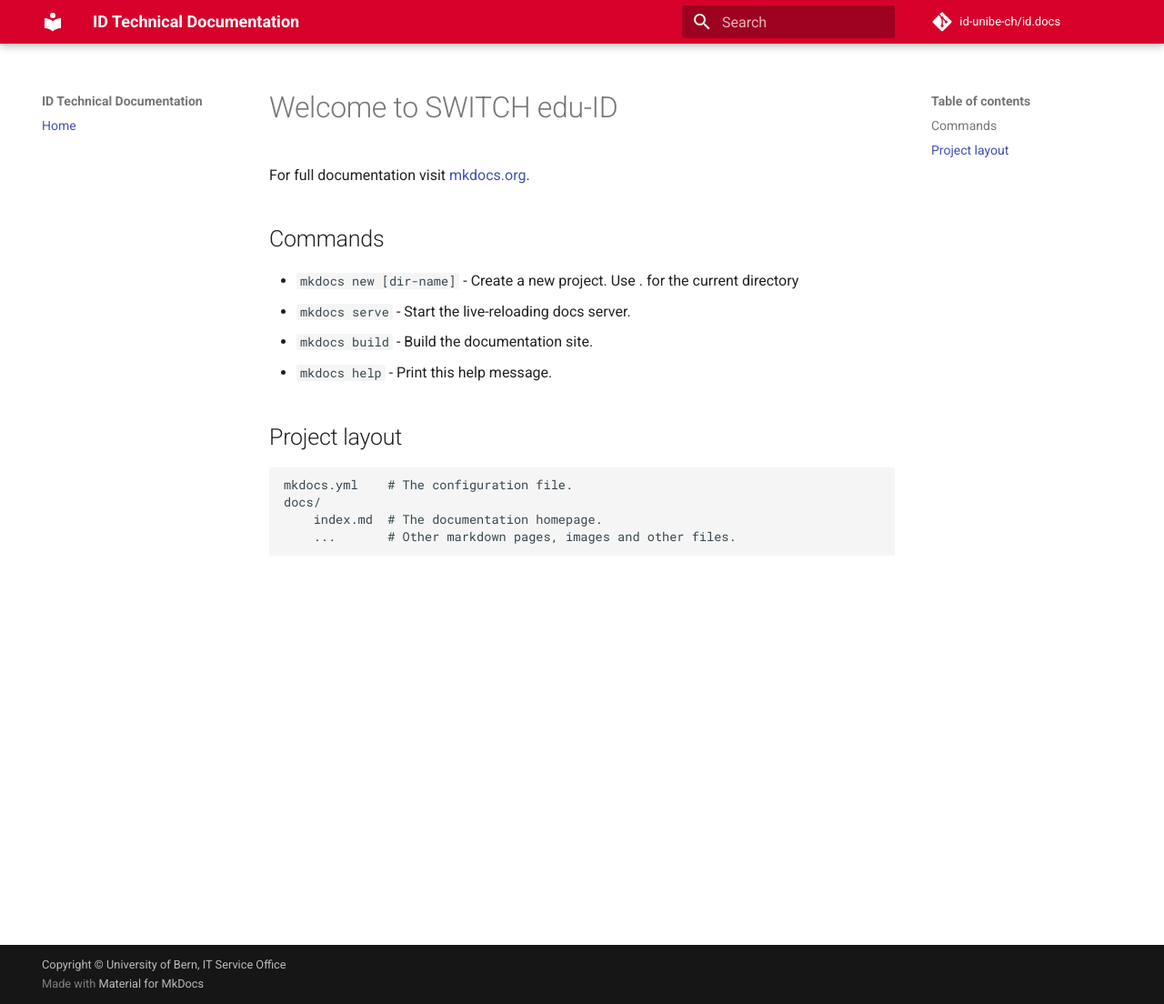
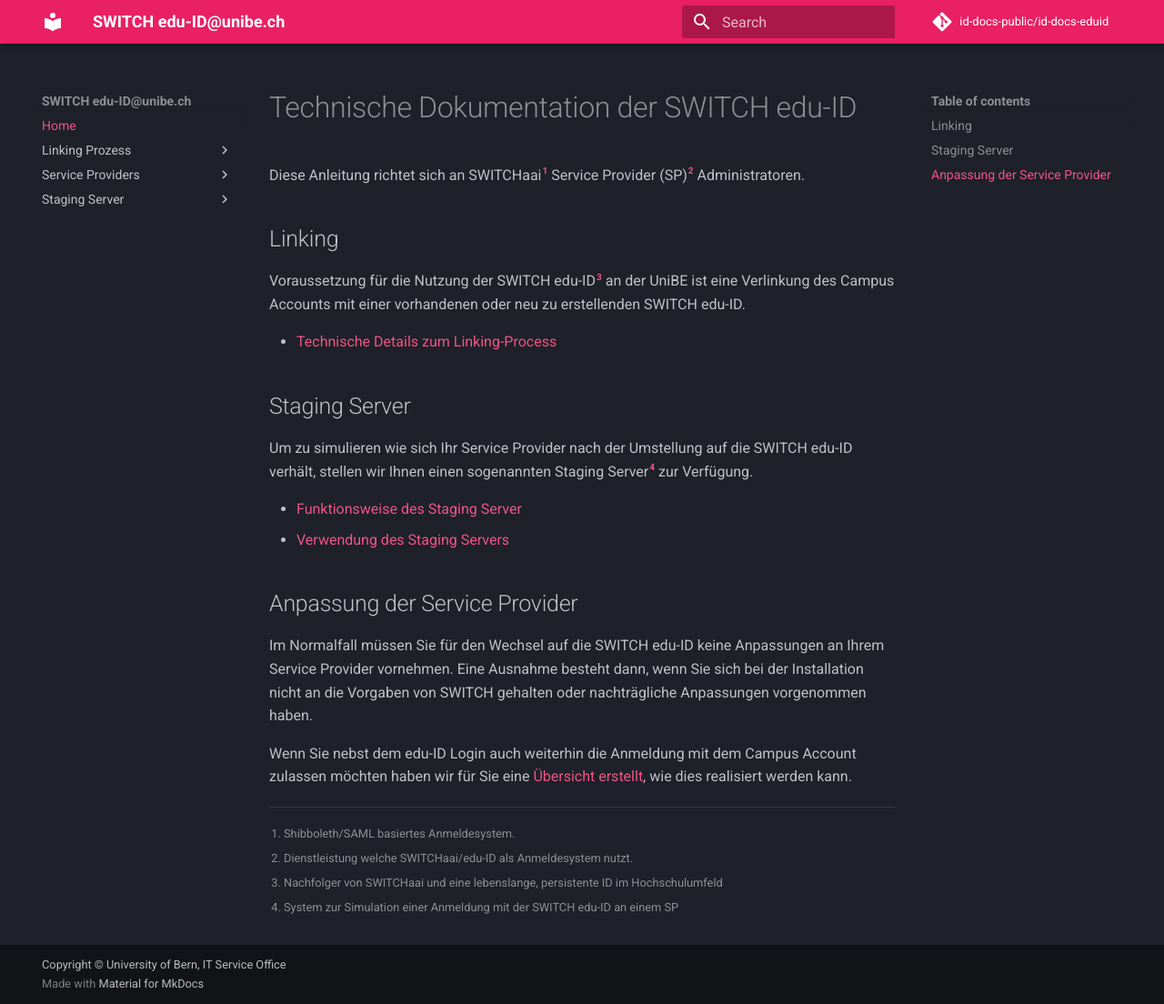
Before and after one commit to idci-unibe-ch/docs-eduid, an MkDocs documentation site: the page built from docs/index.md, in a window 1280 px wide and 1104 px high. Shown: the whole window at 91% size. Built offline with MkDocs 1.6.1 and Material for MkDocs 9.7.7, drawn with Linux system fonts in a browser that asks for light colours; comment, search, counter and statistics services are not loaded.

Commit message:
(story): Updated settings and added several pages

```diff
--- a/docs/index.md
+++ b/docs/index.md
@@ -1,17 +1,25 @@
-# Welcome to SWITCH edu-ID
+# Technische Dokumentation der SWITCH edu-ID
 
-For full documentation visit [mkdocs.org](https://mkdocs.org).
+Diese Anleitung richtet sich an SWITCHaai[^1] Service Provider (SP)[^2] Administratoren.
 
-## Commands
+## Linking
+Voraussetzung für die Nutzung der SWITCH edu-ID[^3] an der UniBE ist eine Verlinkung des Campus Accounts mit einer vorhandenen oder neu zu erstellenden SWITCH edu-ID.
 
-* `mkdocs new [dir-name]` - Create a new project. Use . for the current directory
-* `mkdocs serve` - Start the live-reloading docs server.
-* `mkdocs build` - Build the documentation site.
-* `mkdocs help` - Print this help message.
+* [Technische Details zum Linking-Process](./linking/aai-api.md)
 
-## Project layout
+## Staging Server
+Um zu simulieren wie sich Ihr Service Provider nach der Umstellung auf die SWITCH edu-ID verhält, stellen wir Ihnen einen sogenannten Staging Server[^4] zur Verfügung.
 
-    mkdocs.yml    # The configuration file.
-    docs/
-        index.md  # The documentation homepage.
-        ...       # Other markdown pages, images and other files.
+* [Funktionsweise des Staging Server](./staging-server/how-it-works.md)
+* [Verwendung des Staging Servers](./staging-server/how-to-use.md)
+
+## Anpassung der Service Provider
+Im Normalfall müssen Sie für den Wechsel auf die SWITCH edu-ID keine Anpassungen an Ihrem Service Provider vornehmen.
+Eine Ausnahme besteht dann, wenn Sie sich bei der Installation nicht an die Vorgaben von SWITCH gehalten oder nachträgliche Anpassungen vorgenommen haben.
+
+Wenn Sie nebst dem edu-ID Login auch weiterhin die Anmeldung mit dem Campus Account zulassen möchten haben wir für Sie eine [Übersicht erstellt](./service-provider/hybrid-login.md), wie dies realisiert werden kann.
+
+[^1]: Shibboleth/SAML basiertes Anmeldesystem.
+[^2]: Dienstleistung welche SWITCHaai/edu-ID als Anmeldesystem nutzt.
+[^3]: Nachfolger von SWITCHaai und eine lebenslange, persistente ID im Hochschulumfeld
+[^4]: System zur Simulation einer Anmeldung mit der SWITCH edu-ID an einem SP
--- a/docs/stylesheets/unibe.css
+++ b/docs/stylesheets/unibe.css
@@ -1,4 +1,4 @@
-.md-header {
+/* .md-header {
     background-color: #d6002b;
 }
 
@@ -16,7 +16,7 @@
     .md-search__input:hover {
         background-color: rgba(0, 0, 0, 0.452)
     }
-}
+} */
 
 .md-typeset img {
     padding: 8px;
--- a/mkdocs.yml
+++ b/mkdocs.yml
@@ -1,9 +1,13 @@
-site_name: ID Technical Documentation
+site_name: SWITCH edu-ID@unibe.ch
 
 # Configuration
 site_dir: site
 theme:
   name: material
+  palette:
+    scheme: slate
+    primary: pink
+    accent: cyan
 extra_css:
  - 'stylesheets/unibe.css'
 use_directory_urls: false
@@ -11,8 +15,8 @@ use_directory_urls: false
 # Copyright footer
 copyright: 'Copyright &copy; University of Bern, IT Service Office'
 # Social links at botoom right
-repo_name: 'id-unibe-ch/id.docs'
-repo_url: 'https://github.com/id-unibe-ch/id.docs'
+repo_name: 'id-docs-public/id-docs-eduid'
+repo_url: 'https://dev.azure.com/unibe-id/id-docs-public/_git/id-docs-eduid'
 edit_uri: ''
 
 # See https://python-markdown.github.io/extensions/ and
@@ -34,3 +38,11 @@ markdown_extensions:
 
 nav:
   - Home: index.md
+  - Linking Prozess:
+    - AAI-API: linking/aai-api.md
+  - Service Providers:
+    - Anmeldeprozess: service-provider/login-process.md
+    - Hybride Anmeldung: service-provider/hybrid-login.md
+  - Staging Server:
+    - Funktionsweise: staging-server/how-it-works.md
+    - Verwendung: staging-server/how-to-use.md
```
Also changed, not shown: docs/linking/aai-api.md (added, +10 -0 lines), docs/service-provider/hybrid-login.md (added, +3 -0 lines), docs/service-provider/login-process.md (added, +3 -0 lines), docs/staging-server/how-it-works.md (added, +125 -0 lines), docs/staging-server/how-to-use.md (added, +29 -0 lines), docs/service-provider/img/routing_eduid.png (added), docs/staging-server/img/aai_wayf.png (added), docs/staging-server/img/affiliation_chooser.png (added), docs/staging-server/img/lb_details_build.png (added), docs/staging-server/img/lb_details_nat.png (added), docs/staging-server/img/routing_classic.png (added), docs/staging-server/img/routing_staging.png (added), docs/staging-server/img/routing_subnet.png (added), docs/staging-server/img/vpn_profile_android.png (added).
